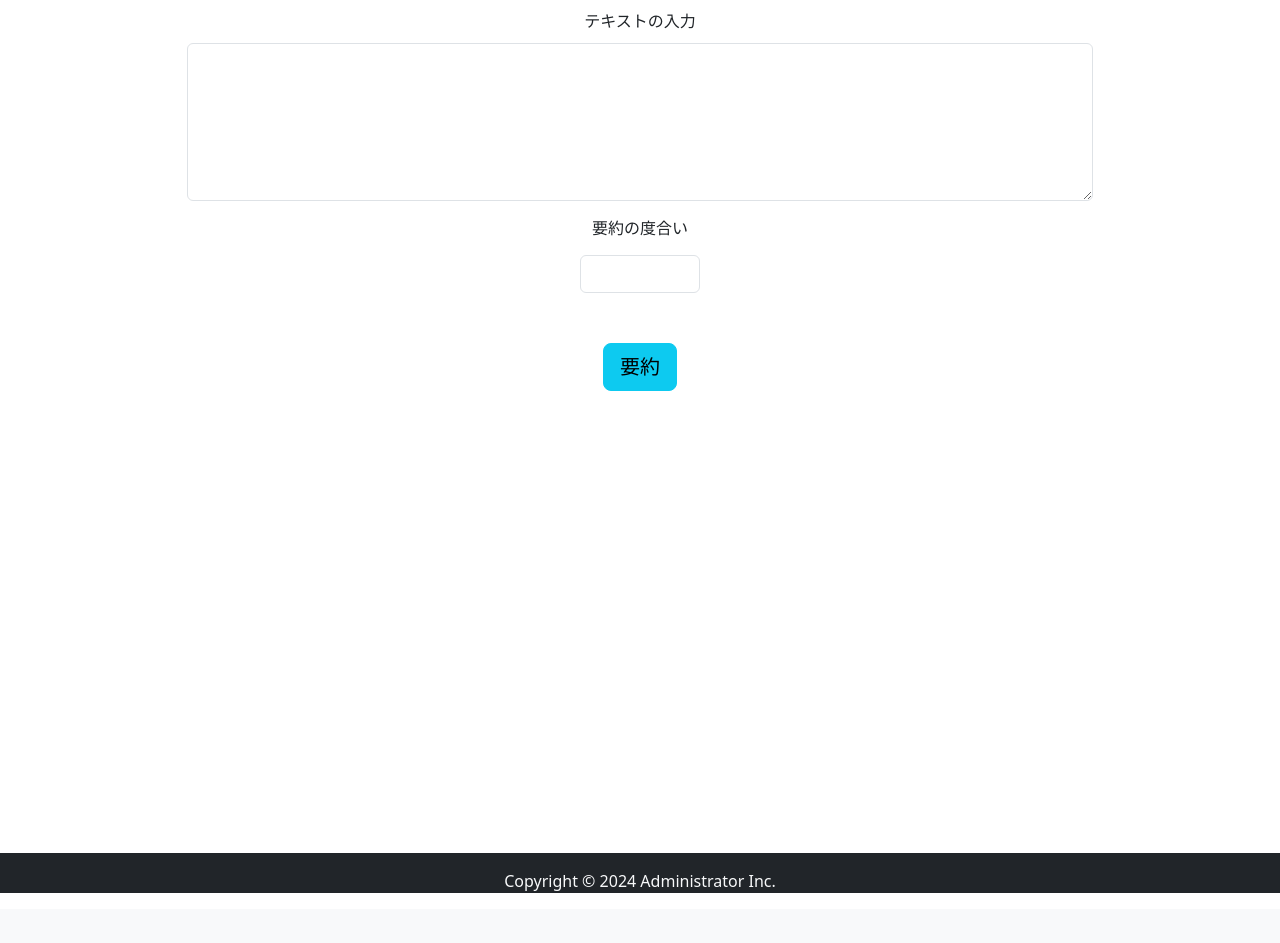
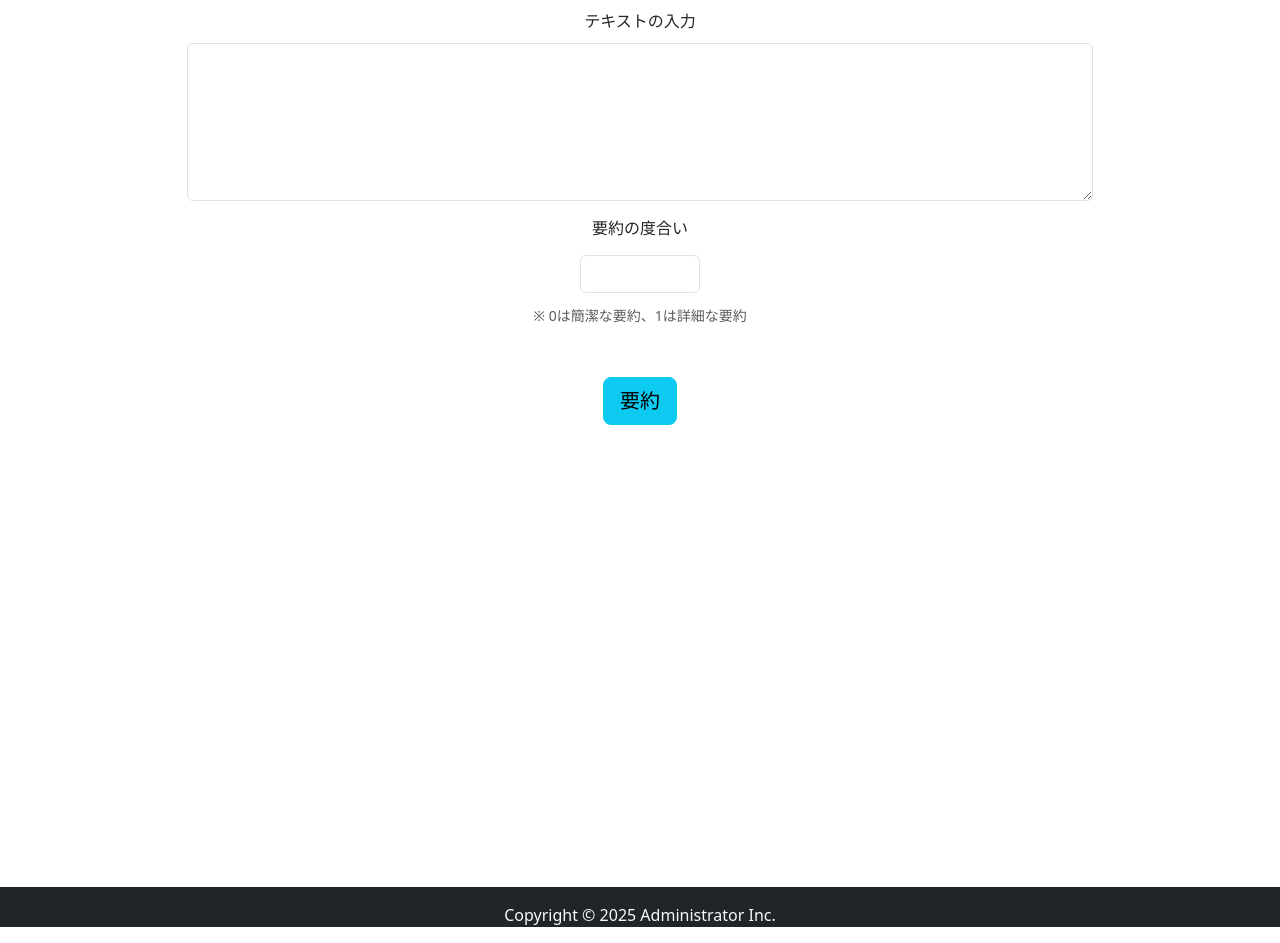
Before and after one commit to Tsuda-Portfolio/summary, a Flask app: page /En in a window 1280 px wide. Shown: the part 344-1287 px from the top of the page. Before the commit the page ends 1237 px from the top, so only its background shows below. Run offline with Flask 3, Linux system fonts and the light colour scheme.

Commit message:
Add files via upload

```diff
--- a/templates/En.html
+++ b/templates/En.html
@@ -23,6 +23,11 @@
                     <label for="numberInput" style="padding: 15px;">要約の度合い</label>
                     <input type="number" id="numberInput" name="limit" class="form-control text-center" min="0" max="1" step="0.1"
                         required style="width: 120px; margin: 0 auto;">
+                    <div style="margin-top: 10px;">
+                        <small class="text-muted">
+                            ※ 0は簡潔な要約、1は詳細な要約
+                        </small>
+                    </div>
                 </div>
                 <div class="actions text-center" style="padding: 50px;">
                     <input type="submit" name="commit" value="要約" class="btn btn-info btn-lg"
--- a/templates/En_to_Ja.html
+++ b/templates/En_to_Ja.html
@@ -22,6 +22,11 @@
                 <div class="actions text-center">
                     <label for="numberInput" style="padding: 15px;">要約の度合い</label>
                     <input type="number" id="numberInput" name="limit" class="form-control text-center" min="0" max="1" step="0.1" required style="width: 120px; margin: 0 auto;">
+                    <div style="margin-top: 10px;">
+                        <small class="text-muted">
+                            ※ 0は簡潔な要約、1は詳細な要約
+                        </small>
+                    </div>
                 </div>
                 <div class="actions text-center" style="padding: 50px;">
                     <input type="submit" name="commit" value="要約" class="btn btn-info btn-lg" data-disable-with="要約">
--- a/templates/Ja.html
+++ b/templates/Ja.html
@@ -24,6 +24,11 @@
                     <label for="numberInput" style="padding: 15px;">要約の度合い</label>
                     <input type="number" id="numberInput" name="limit" class="form-control text-center" min="0" max="1" step="0.1"
                         required style="width: 120px; margin: 0 auto;">
+                    <div style="margin-top: 10px;">
+                        <small class="text-muted">
+                            ※ 0は簡潔な要約、1は詳細な要約
+                        </small>
+                    </div>
                 </div>
                 <div class="actions text-center" style="padding: 50px;">
                     <input type="submit" name="commit" value="要約" class="btn btn-info btn-lg"
--- a/templates/Ja_to_En.html
+++ b/templates/Ja_to_En.html
@@ -22,6 +22,11 @@
                 <div class="actions text-center">
                     <label for="numberInput" style="padding: 15px;">要約の度合い</label>
                     <input type="number" id="numberInput" name="limit" class="form-control text-center" min="0" max="1" step="0.1" required style="width: 120px; margin: 0 auto;">
+                    <div style="margin-top: 10px;">
+                        <small class="text-muted">
+                            ※ 0は簡潔な要約、1は詳細な要約
+                        </small>
+                    </div>
                 </div>
                 <div class="actions text-center" style="padding: 50px;">
                     <input type="submit" name="commit" value="要約" class="btn btn-info btn-lg" data-disable-with="要約">
@@ -47,7 +52,6 @@
                         </ul>
                     </div>
                 </div>
-
                 <!-- 要約結果のみのカード -->
                 <div class="card border-secondary mb-3">
                     <div class="card-body">
--- a/templates/base.html
+++ b/templates/base.html
@@ -48,7 +48,7 @@
 <!-- フッター -->
 <footer id="footer" class="footer text-center pt-3 bg-dark text-light">
     <div class="container">
-        <p>Copyright &copy; 2024 Administrator Inc.</p>
+        <p>Copyright &copy; 2025 Administrator Inc.</p>
     </div>
 </footer>
 </body>
```
